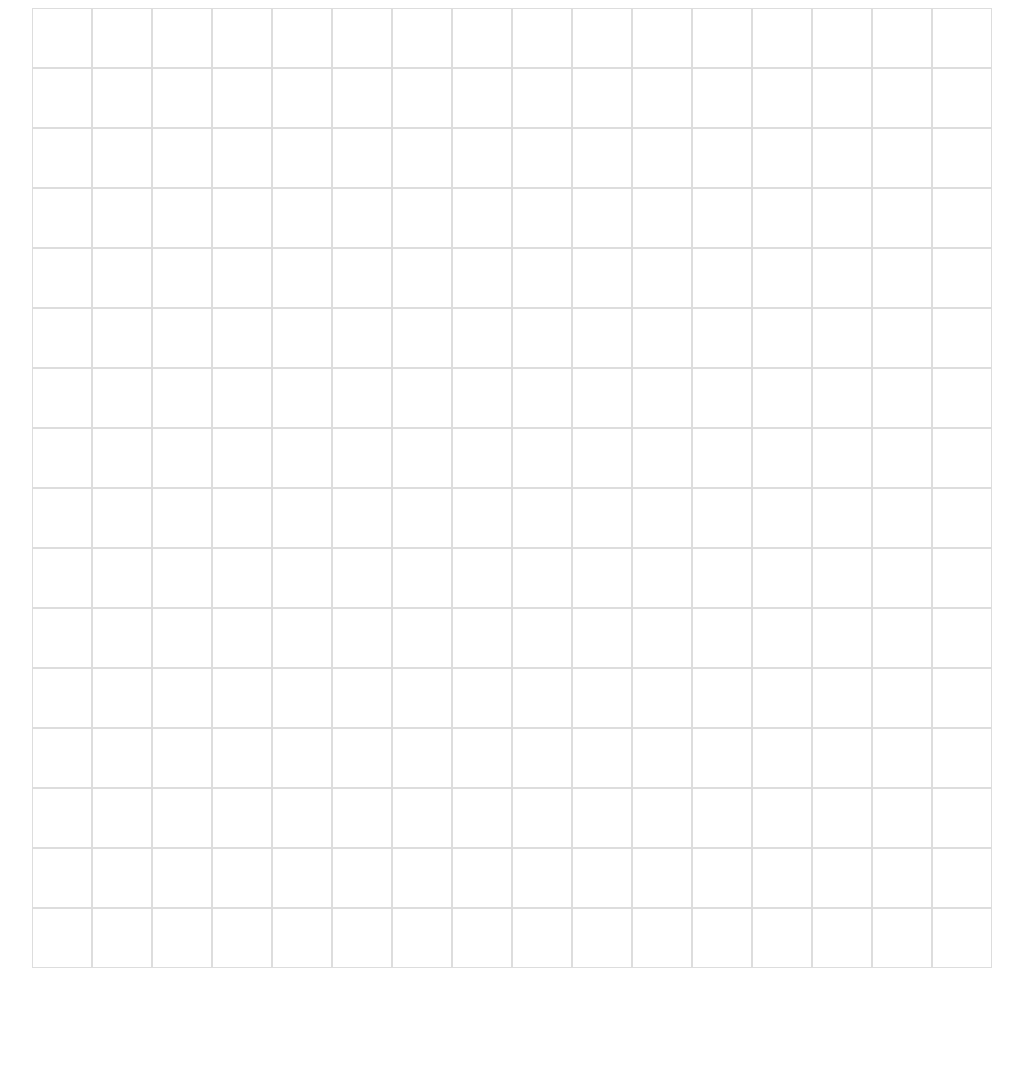
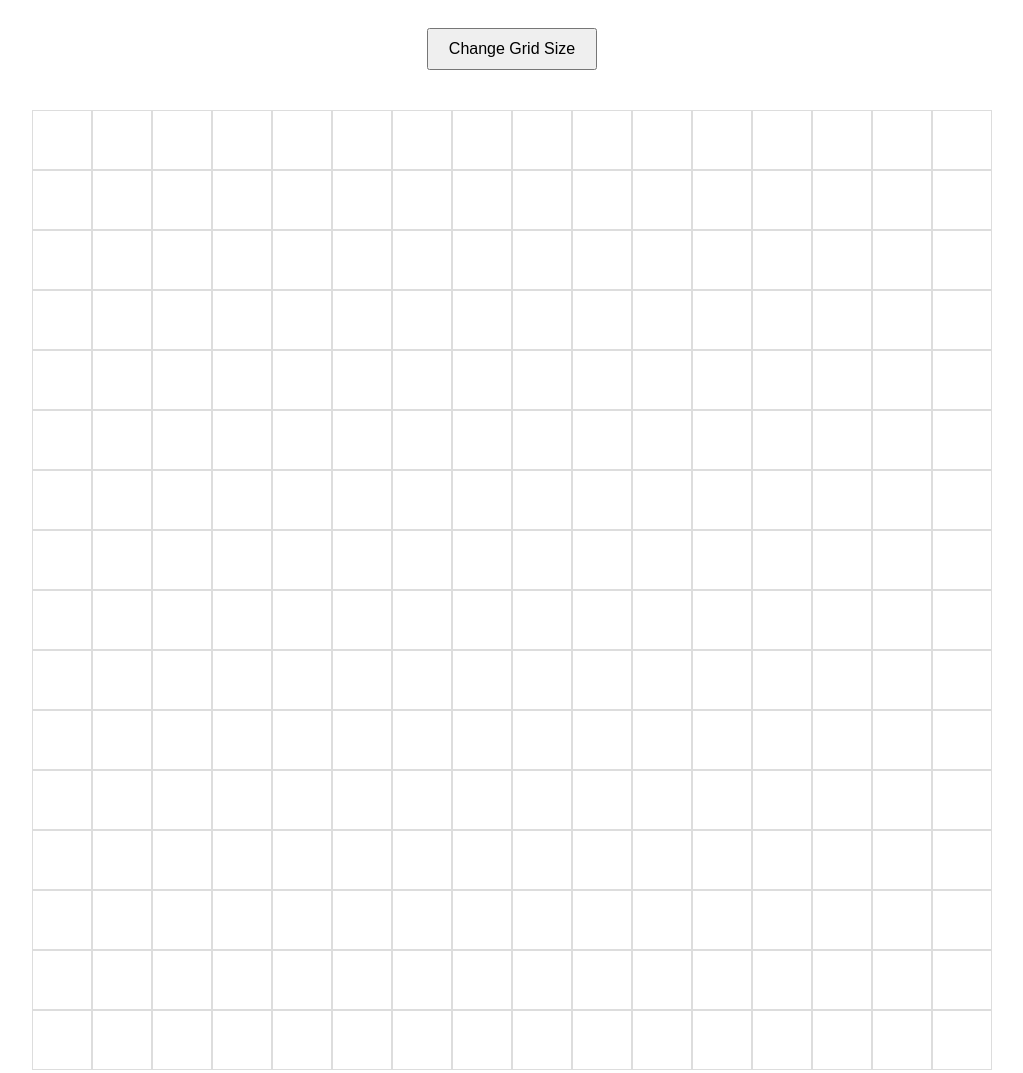
Before and after one commit to jarospm/etch-a-sketch, a plain HTML site: page index.html in a window 1280 px wide. Shown: the whole page, without its empty margins (128-1151 px from the left). Before the commit the page ends 976 px from the top, so only its background shows below. Drawn offline with Linux system fonts and the light colour scheme.

Commit message:
add button to change grid size

```diff
--- a/index.html
+++ b/index.html
@@ -7,6 +7,9 @@
     <link rel="stylesheet" href="styles.css">
 </head>
 <body>
+    <div class="controls">
+        <button id="sizeButton">Change Grid Size</button>
+    </div>
     <div id="container"></div>
 
     <script src="script.js"></script>
--- a/script.js
+++ b/script.js
@@ -1,15 +1,24 @@
-function createGrid() {
+function createGrid(size = 16) {
     const container = document.getElementById('container');
 
-    // Create 16x16 = 256 squares
-    for (let i = 0; i < 256; i++) {
+    // Clear existing grid
+    container.innerHTML = '';
+
+    // Calculate square size based on container size
+    const squareSize = 960 / size;
+
+    // Create size x size squares
+    for (let i = 0; i < size * size; i++) {
         const square = document.createElement('div');
         square.classList.add('grid-square');
+
+        // Set square size dynamically
+        square.style.width = `${squareSize}px`;
+        square.style.height = `${squareSize}px`;
 
         // Listen for when mouse enters the square
         square.addEventListener('mouseenter', function(event) {
             const hoveredSquare = event.target;
-            // Directly change the background color
             hoveredSquare.style.backgroundColor = 'black';
         });
 
@@ -17,9 +26,30 @@ function createGrid() {
     }
 }
 
-// Call the function when the page loads
+function changeGridSize() {
+    let newSize = prompt('Enter number of squares per side (max 100):');
+
+    // Convert to number and validate input
+    newSize = parseInt(newSize);
+
+    if (isNaN(newSize) || newSize < 1) {
+        alert('Please enter a valid number!');
+        return;
+    }
+
+    if (newSize > 100) {
+        alert('Maximum size is 100!');
+        return;
+    }
+
+    createGrid(newSize);
+}
+
+// Add event listener to the size button
+document.getElementById('sizeButton').addEventListener('click', changeGridSize);
+
+// Create initial 16x16 grid
 createGrid();
-
 
 //understanding event.target property
 document.body.addEventListener('click', function(event) {
--- a/styles.css
+++ b/styles.css
@@ -1,3 +1,21 @@
+body {
+    display: flex;
+    flex-direction: column;
+    align-items: center;
+    gap: 20px;
+    padding: 20px;
+}
+
+.controls {
+    margin-bottom: 20px;
+}
+
+button {
+    padding: 10px 20px;
+    font-size: 16px;
+    cursor: pointer;
+}
+
 #container {
     width: 960px;
     height: 960px;
@@ -7,16 +25,8 @@
 }
 
 .grid-square {
-    /* Calculate width and height to fit 16 squares perfectly */
-    width: calc(960px / 16);
-    height: calc(960px / 16);
     background-color: white;
     border: 1px solid #ddd;
-    /* Use box-sizing to include border in width/height calculation */
     box-sizing: border-box;
-    transition: background-color 0.2s ease; /* Smooth color transition */
+    transition: background-color 0.2s ease;
 }
-
-.grid-square.colored {
-    background-color: #333; /* Dark gray color when hovered */
-}
```
